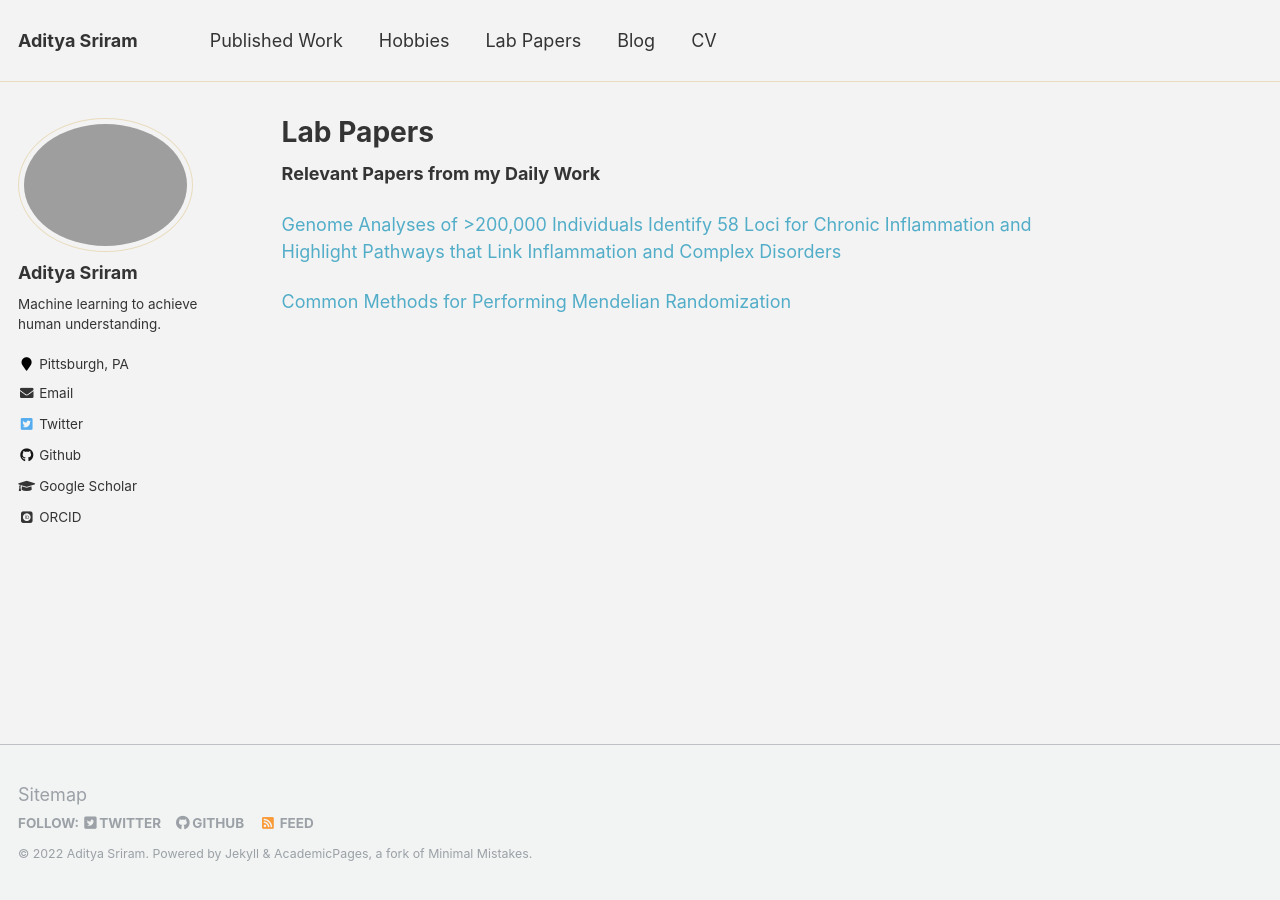
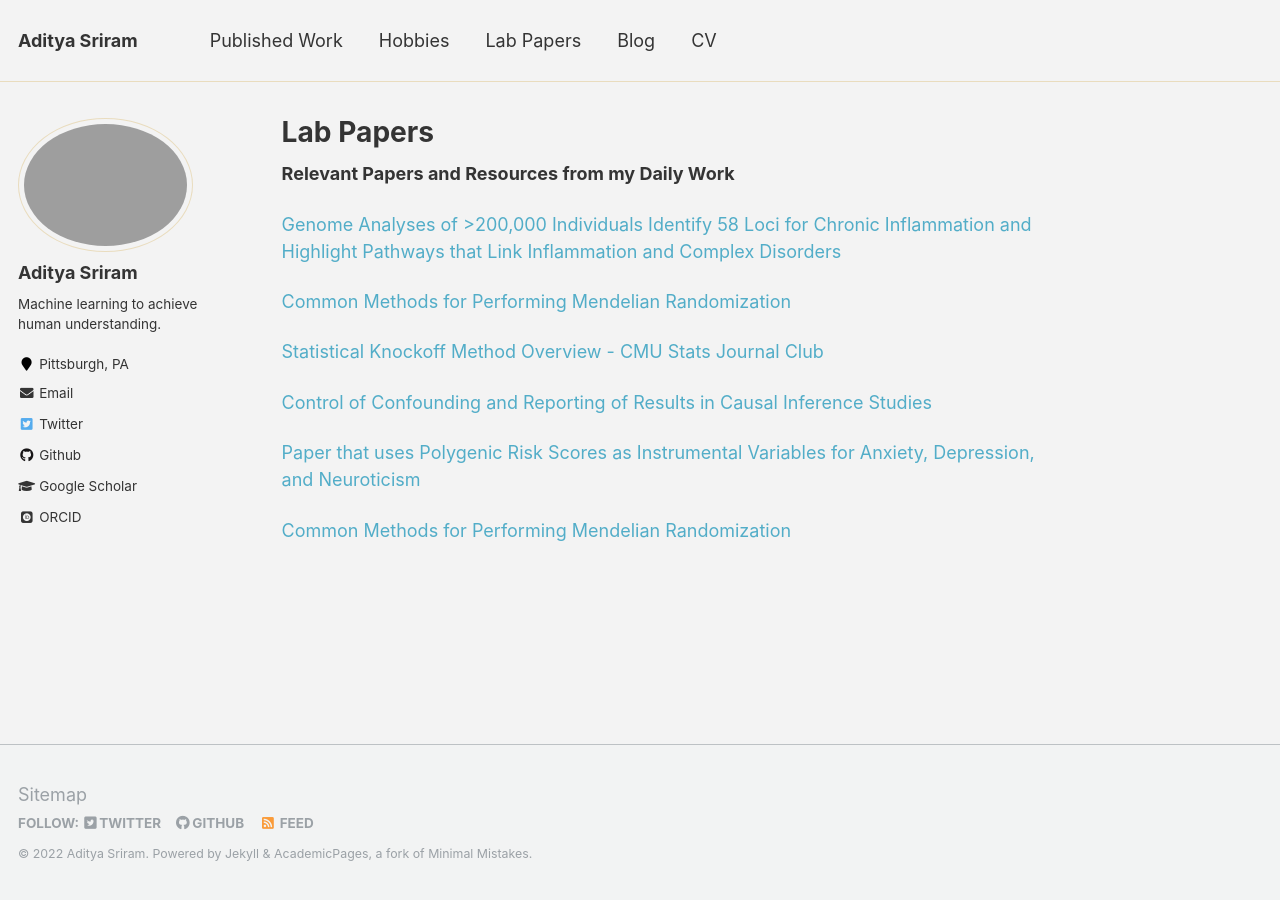
Before and after one commit to ads303/ads303.github.io, a Jekyll site: the page built from _pages/papers.md, in a window 1280 px wide. Built offline with Jekyll 4.4.1, drawn with Linux system fonts in a browser that asks for light colours; some web fonts are replaced.

Commit message:
Update papers.md

```diff
--- a/_pages/papers.md
+++ b/_pages/papers.md
@@ -7,8 +7,16 @@ redirect_from:
   - /paper
 ---
 
-**Relevant Papers from my Daily Work**
+**Relevant Papers and Resources from my Daily Work**
 
 [Genome Analyses of >200,000 Individuals Identify 58 Loci for Chronic Inflammation and Highlight Pathways that Link Inflammation and Complex Disorders](https://www.cell.com/ajhg/fulltext/S0002-9297(18)30320-3#%20)
 
 [Common Methods for Performing Mendelian Randomization](https://www.frontiersin.org/articles/10.3389/fcvm.2018.00051/full)
+
+[Statistical Knockoff Method Overview - CMU Stats Journal Club](https://www.stat.cmu.edu/~ryantibs/journalclub/knockoff.pdf)
+
+[Control of Confounding and Reporting of Results in Causal Inference Studies](https://www.atsjournals.org/doi/epdf/10.1513/AnnalsATS.201808-564PS)
+
+[Paper that uses Polygenic Risk Scores as Instrumental Variables for Anxiety, Depression, and Neuroticism](https://molecularbrain.biomedcentral.com/articles/10.1186/s13041-022-00954-3)
+
+[Common Methods for Performing Mendelian Randomization](https://www.frontiersin.org/articles/10.3389/fcvm.2018.00051/full)
```
